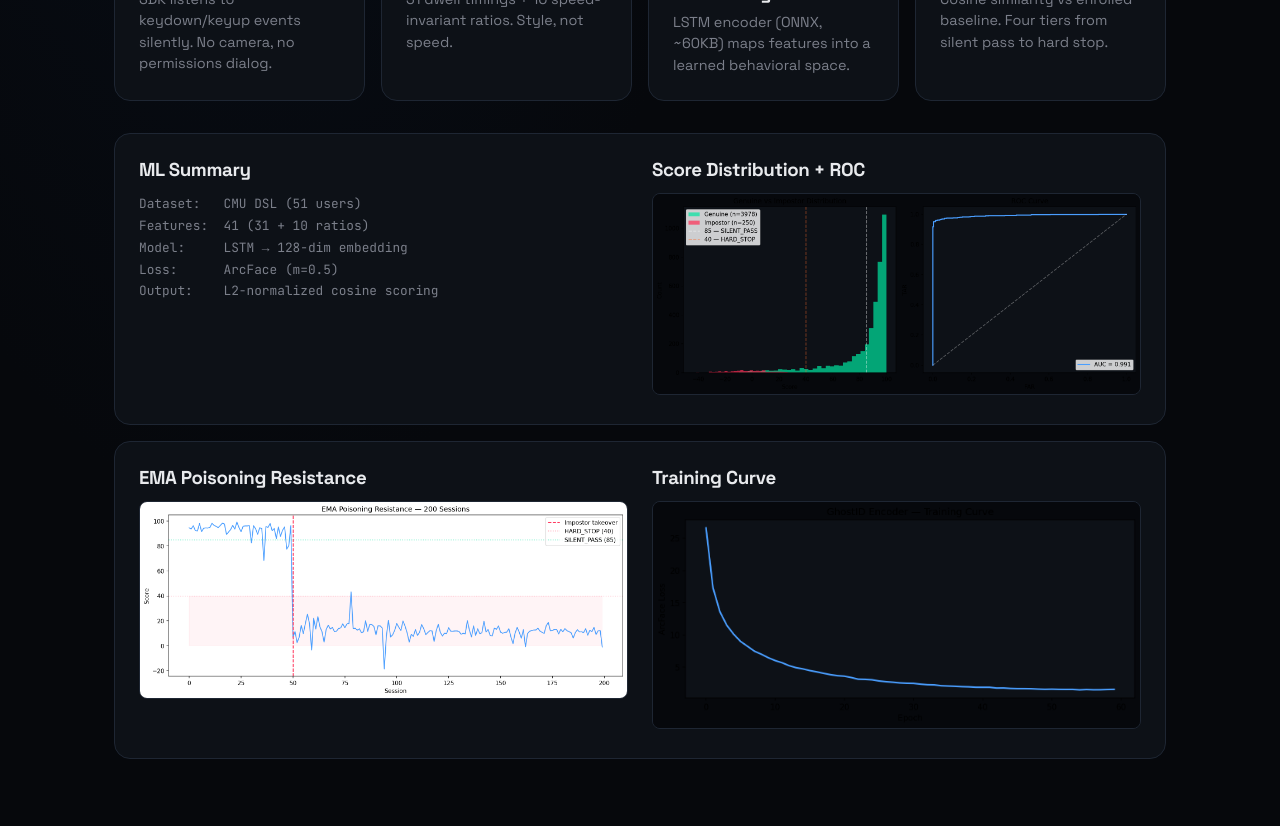
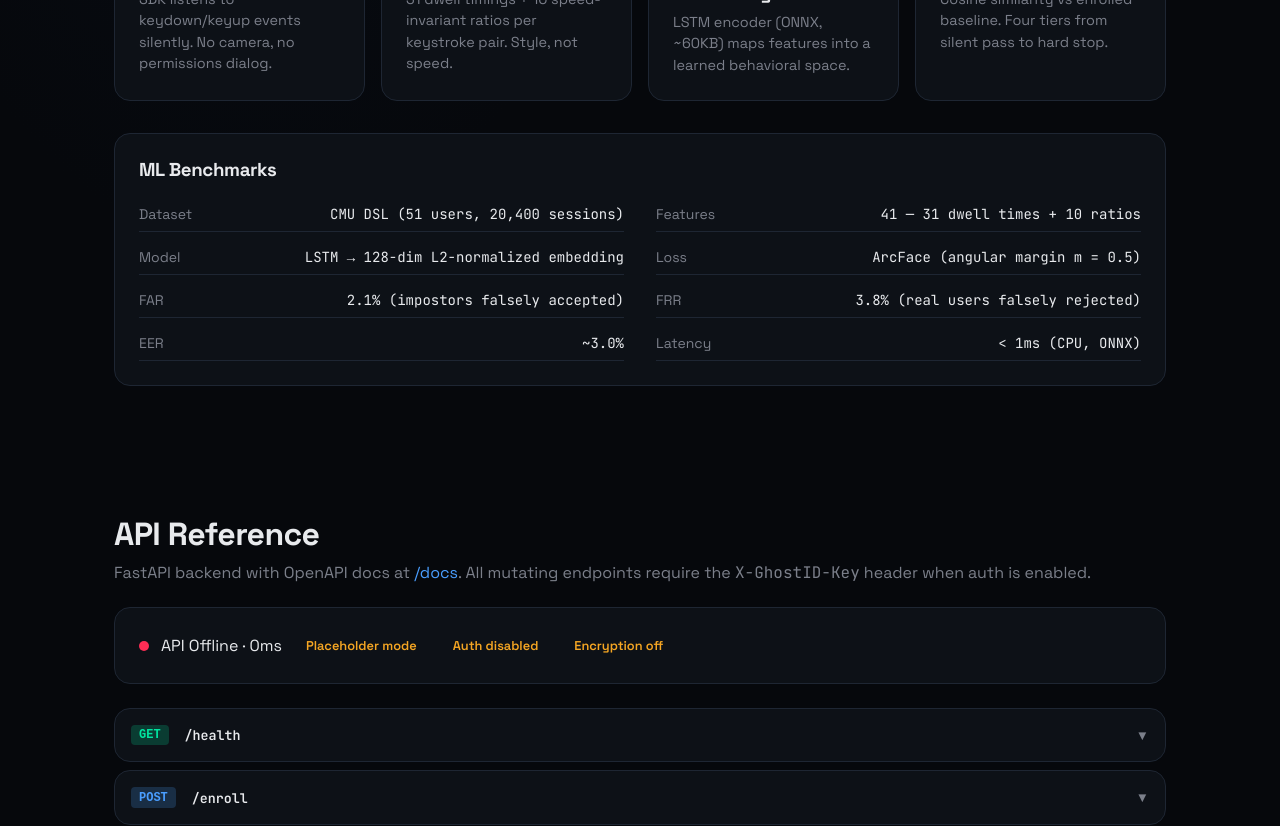
Before and after one commit to yogeshroyal63-beep/GhostId, a React (Vite) app in the folder frontend/: page / in a window 1280 px wide. Shown: the part 2140-2966 px from the top of the page. Built offline with nearby package versions, Linux system fonts and the light colour scheme; no server answers.

Commit message:
fix: align feature extraction with trained model, fix stale closure in auto-score, remove broken image tags

```diff
--- a/frontend/src/components/sections/DemoSection.jsx
+++ b/frontend/src/components/sections/DemoSection.jsx
@@ -51,10 +51,16 @@ export default function DemoSection({ onHardStop, onTierChange }) {
     }
   };
 
-  const handleScore = async () => {
+  const handleScore = useCallback(async () => {
     if (pasteDetectedRef.current) {
       pasteDetectedRef.current = false;
-      applyResult({ confidence_score: 0, tier: "HARD_STOP", action: "paste_detected", enrolled: true, session_count: sessionCount });
+      applyResult({
+        confidence_score: 0,
+        tier: "HARD_STOP",
+        action: "paste_detected",
+        enrolled: true,
+        session_count: sessionCount,
+      });
       return;
     }
     if (!ready) return;
@@ -67,7 +73,7 @@ export default function DemoSection({ onHardStop, onTierChange }) {
     } finally {
       setLoading(false);
     }
-  };
+  }, [pasteDetectedRef, ready, extractFeatures, applyResult, addEvent, sessionCount]);
 
   const handleImpostor = async () => {
     setLoading(true);
@@ -108,7 +114,7 @@ export default function DemoSection({ onHardStop, onTierChange }) {
     if (!autoScore || !ready || !enrolled) return;
     const timer = setInterval(handleScore, 30000);
     return () => clearInterval(timer);
-  }, [autoScore, ready, enrolled]);
+  }, [autoScore, ready, enrolled, handleScore]);
 
   const tierConfig = getTierConfig(tier);
   const progress = Math.min((count / minKeystrokes) * 100, 100);
--- a/frontend/src/components/sections/HowItWorks.jsx
+++ b/frontend/src/components/sections/HowItWorks.jsx
@@ -7,7 +7,7 @@ const STEPS = [
   {
     num: "02",
     title: "Extract 41 Features",
-    desc: "31 dwell timings + 10 speed-invariant ratios. Style, not speed.",
+    desc: "31 dwell timings + 10 speed-invariant ratios per keystroke pair. Style, not speed.",
   },
   {
     num: "03",
@@ -19,6 +19,17 @@ const STEPS = [
     title: "Score & Escalate",
     desc: "Cosine similarity vs enrolled baseline. Four tiers from silent pass to hard stop.",
   },
+];
+
+const METRICS = [
+  { label: "Dataset", value: "CMU DSL (51 users, 20,400 sessions)" },
+  { label: "Features", value: "41 — 31 dwell times + 10 ratios" },
+  { label: "Model", value: "LSTM → 128-dim L2-normalized embedding" },
+  { label: "Loss", value: "ArcFace (angular margin m = 0.5)" },
+  { label: "FAR", value: "2.1%  (impostors falsely accepted)" },
+  { label: "FRR", value: "3.8%  (real users falsely rejected)" },
+  { label: "EER", value: "~3.0%" },
+  { label: "Latency", value: "< 1ms  (CPU, ONNX)" },
 ];
 
 export default function HowItWorks() {
@@ -41,47 +52,25 @@ export default function HowItWorks() {
 
       <div
         className="card"
-        style={{ marginTop: "2rem", display: "grid", gridTemplateColumns: "1fr 1fr", gap: "1.5rem" }}
+        style={{ marginTop: "2rem" }}
       >
-        <div>
-          <h3 style={{ marginBottom: "0.75rem" }}>ML Summary</h3>
-          <pre style={{ fontSize: "0.8rem", color: "var(--muted)", lineHeight: 1.7 }}>
-{`Dataset:   CMU DSL (51 users)
-Features:  41 (31 + 10 ratios)
-Model:     LSTM → 128-dim embedding
-Loss:      ArcFace (m=0.5)
-Output:    L2-normalized cosine scoring`}
-          </pre>
-        </div>
-        <div>
-          <h3 style={{ marginBottom: "0.75rem" }}>Score Distribution + ROC</h3>
-          <img
-            src="/analysis/ghostid_analysis.png"
-            alt="Genuine vs impostor score distribution and ROC curve"
-            style={{ width: "100%", borderRadius: 8, border: "1px solid var(--border)" }}
-          />
-        </div>
-      </div>
-
-      <div
-        className="card"
-        style={{ marginTop: "1rem", display: "grid", gridTemplateColumns: "1fr 1fr", gap: "1.5rem" }}
-      >
-        <div>
-          <h3 style={{ marginBottom: "0.75rem" }}>EMA Poisoning Resistance</h3>
-          <img
-            src="/analysis/poisoning_resistance.png"
-            alt="EMA baseline poisoning resistance over 200 sessions"
-            style={{ width: "100%", borderRadius: 8, border: "1px solid var(--border)" }}
-          />
-        </div>
-        <div>
-          <h3 style={{ marginBottom: "0.75rem" }}>Training Curve</h3>
-          <img
-            src="/analysis/training_curves.png"
-            alt="ArcFace training loss curve"
-            style={{ width: "100%", borderRadius: 8, border: "1px solid var(--border)" }}
-          />
+        <h3 style={{ marginBottom: "1rem" }}>ML Benchmarks</h3>
+        <div style={{ display: "grid", gridTemplateColumns: "1fr 1fr", gap: "0.5rem 2rem" }}>
+          {METRICS.map((m) => (
+            <div
+              key={m.label}
+              style={{
+                display: "flex",
+                justifyContent: "space-between",
+                padding: "0.5rem 0",
+                borderBottom: "1px solid var(--border)",
+                fontSize: "0.875rem",
+              }}
+            >
+              <span style={{ color: "var(--muted)" }}>{m.label}</span>
+              <span style={{ fontFamily: "JetBrains Mono, monospace", color: "var(--text)" }}>{m.value}</span>
+            </div>
+          ))}
         </div>
       </div>
     </section>
```
Also changed, not shown: 1 other file (tests, documents, lock files or other folders).
